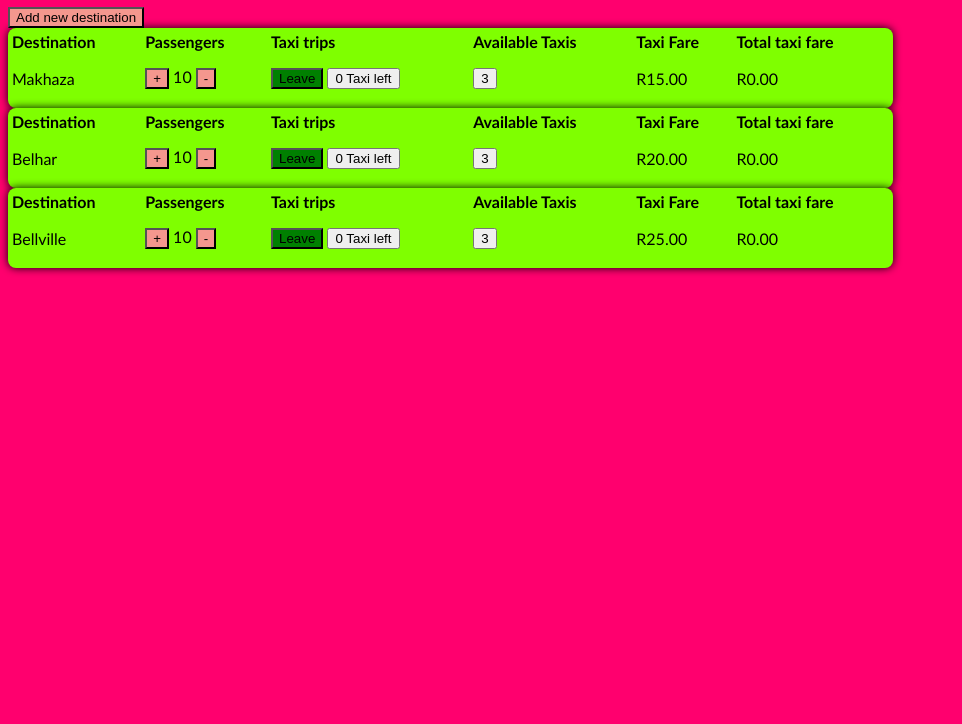
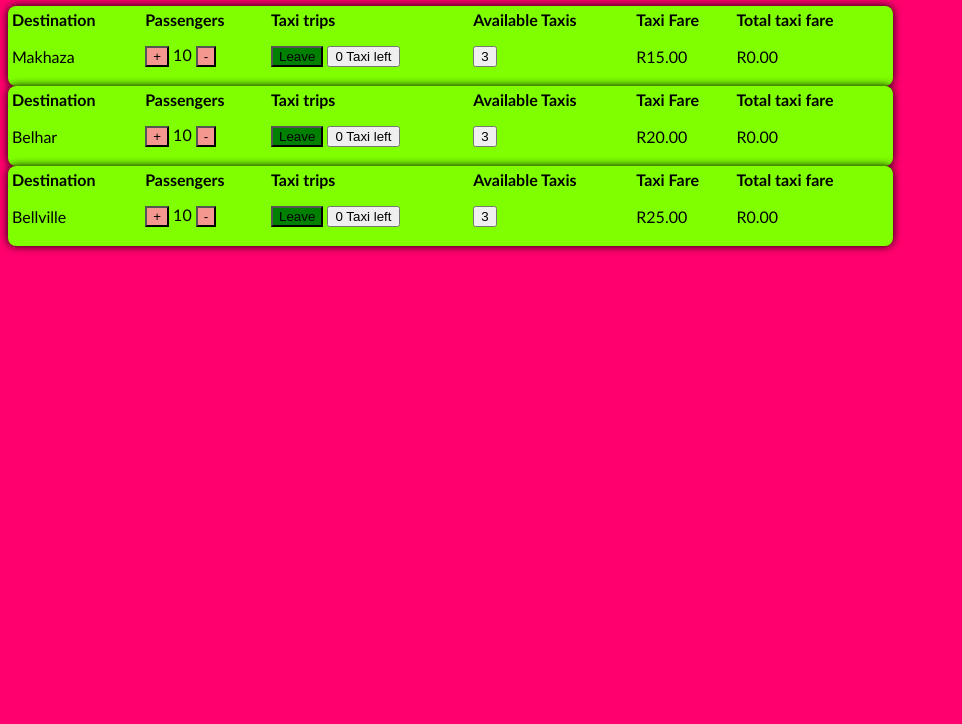
Before and after one commit to simelane-jpd/taxi-app, a plain HTML site: page index.html in a window 1280 px wide. Shown: the part 76-800 px from the top of the page, without its empty margins (0-962 px from the left). Drawn offline with nearby package versions, Linux system fonts and the light colour scheme.

Commit message:
remove new destinations

```diff
--- a/index.html
+++ b/index.html
@@ -44,9 +44,9 @@
                         totalFare: 0,
                         availTaxis: 3
                     }]}">
-                    <button type="button" class="btn btn-secondary" data-bs-toggle="modal" data-bs-target="#exampleModal">
+                    <!--button type="button" class="btn btn-secondary" data-bs-toggle="modal" data-bs-target="#exampleModal">
                         Add new destination
-                      </button>
+                      </button-->
                         <template x-for="taxi in rank">
                             <table class="table">
 
```
